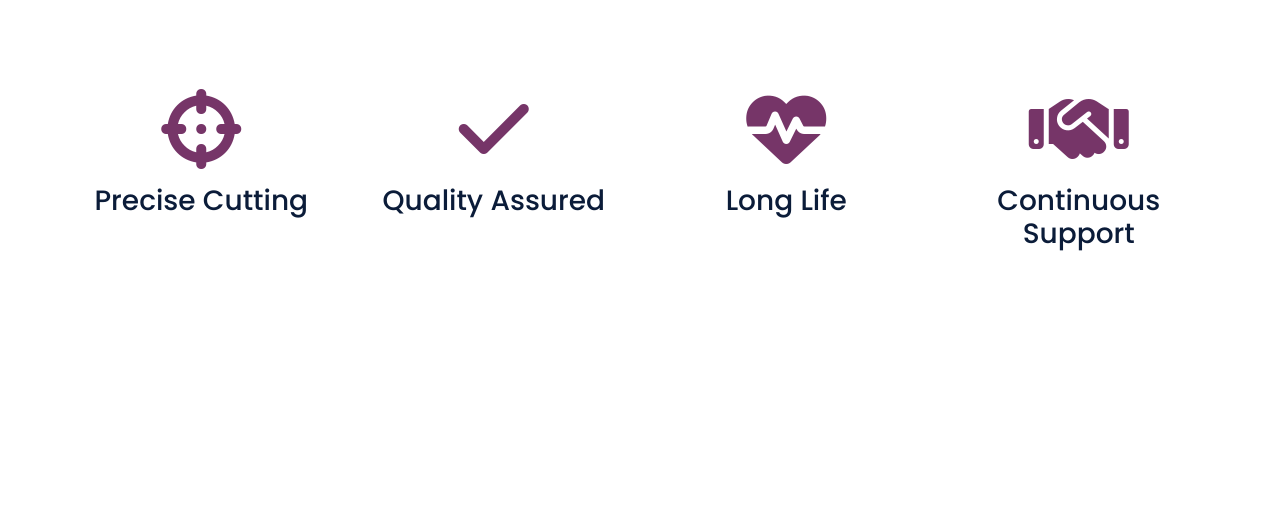
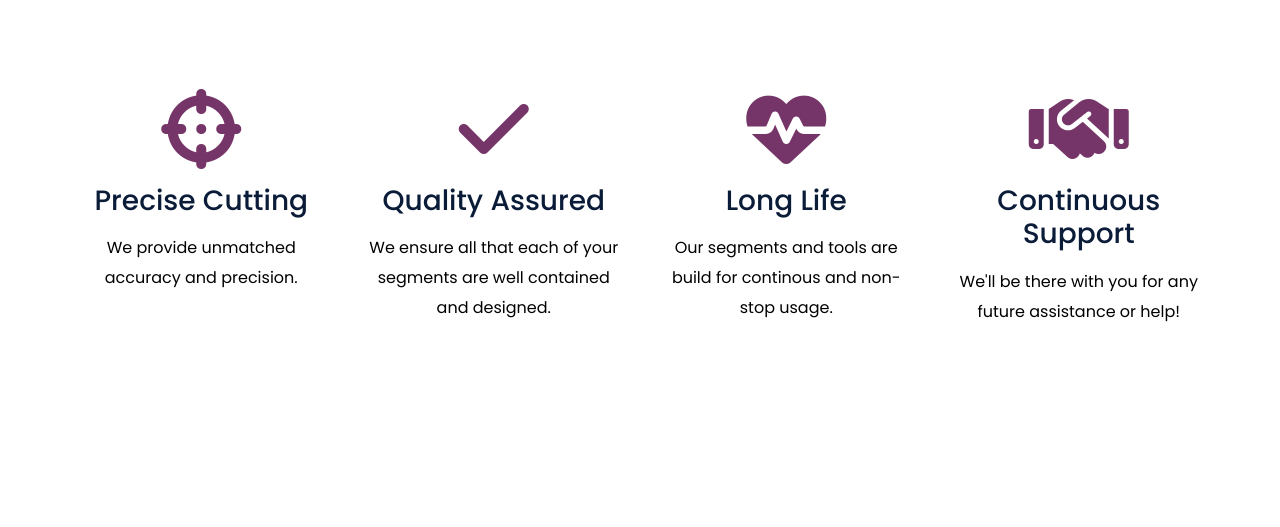
Before and after one commit to Naitik0909/diamond-tools-website, a Django app: page /1/ in a window 1280 px wide. Shown: the part 2320-2847 px from the top of the page. Run offline with Django 3.2, Linux system fonts and the light colour scheme; data comes from the database, SQL or seed files in the repository; some libraries are stand-ins or nearby versions; some web fonts are replaced.

Commit message:
content added, enquire now js fixed.

```diff
--- a/naitikdiamondtools/basic_app/static/assets/js/general.js
+++ b/naitikdiamondtools/basic_app/static/assets/js/general.js
@@ -1,18 +1,33 @@
 $('.nav-button').hover(function(){
   $(this).css("color", "#F58F84");
 
-})
+});
 
 $('.nav-button').mouseleave(function(){
   $(this).css("color", "black");
-})
+});
 
 $('#enquire-button').hover(function(){
   $(this).css("color", "white");
   $(this).css("background-color", "#472743")
-})
+});
 
 $('#enquire-button').mouseleave(function(){
   $(this).css("color", "black");
   $(this).css("background-color", "inherit")
-})
+});
+
+$('.nav-button').on('click', function(){
+  var button_name = $(this).text();
+  var counter = 0;
+  for(var i=0;i<button_name.length;i++){
+    if(button_name[i] == 'q'){
+      counter++;
+      break;
+    }
+  }
+  if (counter == 1){
+    $('.slicknav_icon-bar').click();
+  }
+
+});
--- a/naitikdiamondtools/basic_app/templates/products_detail.html
+++ b/naitikdiamondtools/basic_app/templates/products_detail.html
@@ -199,25 +199,29 @@
     <div class="col-md-6 col-lg-3 text-center">
           <div class="mx-auto service-box mt-5"><i class="my-icon fas fa-crosshairs fa-5x" data-aos="zoom-in" data-aos-duration="200" data-aos-delay="500" data-aos-once="true"></i><p></p>
               <h3 class="mb-3">Precise Cutting</h3>
-              <p style="color: white;  font-family:'Comfortaa'">We provide home delivery service!</p>
+              <p style="color: black;">
+                We provide unmatched accuracy and precision.</p>
           </div>
     </div>
     <div class="col-md-6 col-lg-3 text-center">
           <div class="mx-auto service-box mt-5"><i class="my-icon fas fa-check fa-5x" data-aos="zoom-in" data-aos-duration="200" data-aos-delay="500" data-aos-once="true"></i><p></p>
               <h3 class="mb-3">Quality Assured</h3>
-              <p style="color: white;  font-family:'Comfortaa'">We provide home delivery service!</p>
+              <p style="color: black;">
+                We ensure all that each of your segments are well contained and designed.</p>
           </div>
     </div>
     <div class="col-md-6 col-lg-3 text-center">
           <div class="mx-auto service-box mt-5"><i class="my-icon fas fa-heartbeat fa-5x" data-aos="zoom-in" data-aos-duration="200" data-aos-delay="500" data-aos-once="true"></i><p></p>
               <h3 class="mb-3">Long Life</h3>
-              <p style="color: white;  font-family:'Comfortaa'">We provide home delivery service!</p>
+              <p style="color: black;">
+                Our segments and tools are build for continous and non-stop usage.</p>
           </div>
     </div>
     <div class="col-md-6 col-lg-3 text-center">
           <div class="mx-auto service-box mt-5"><i class="my-icon fas fa-handshake fa-5x" data-aos="zoom-in" data-aos-duration="200" data-aos-delay="500" data-aos-once="true"></i><p></p>
               <h3 class="mb-3">Continuous Support</h3>
-              <p style="color: white;  font-family:'Comfortaa'">We provide home delivery service!</p>
+              <p style="color: black;">
+              We'll be there with you for any future assistance or help!</p>
           </div>
     </div>
   </div>
```
Also changed, not shown: naitikdiamondtools/basic_app/templates/base.html (+3 -6 lines), 1 other file.
